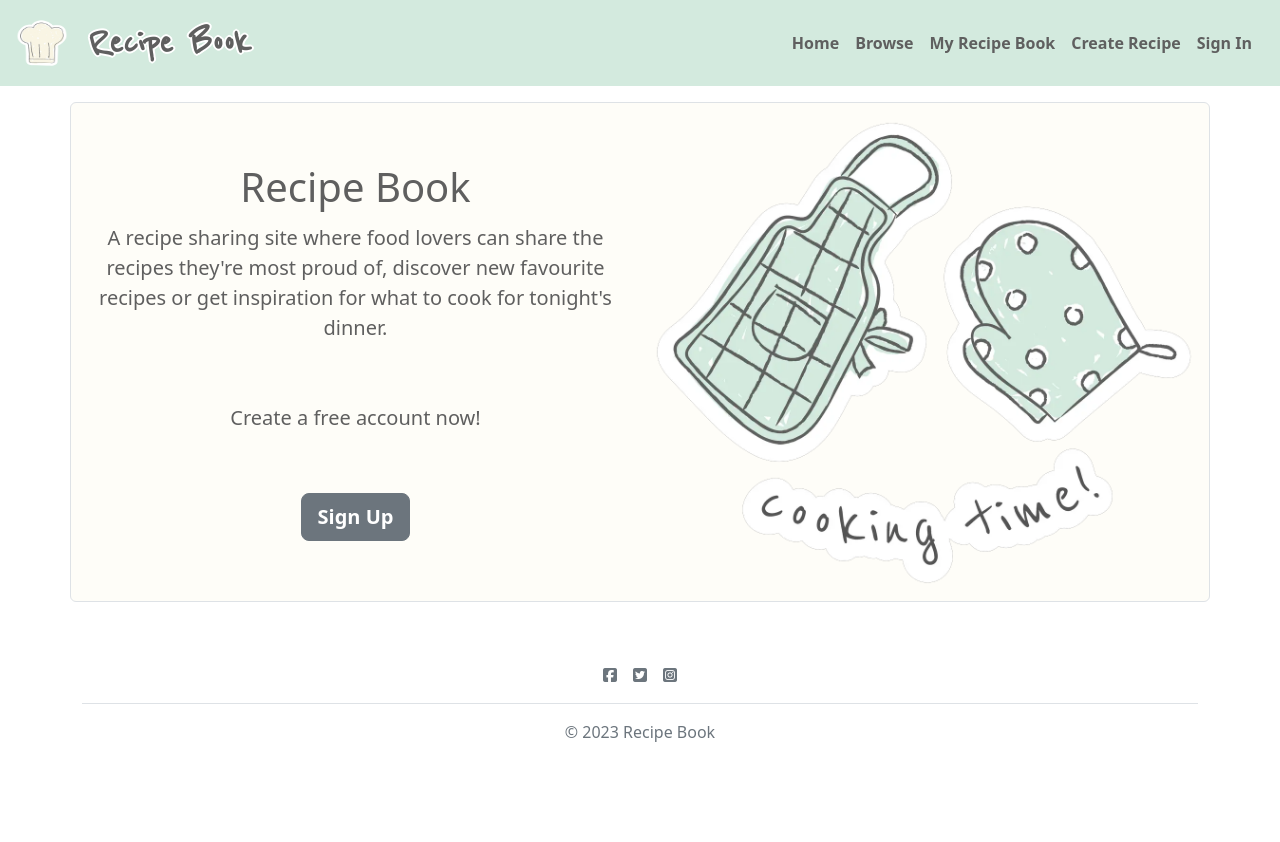
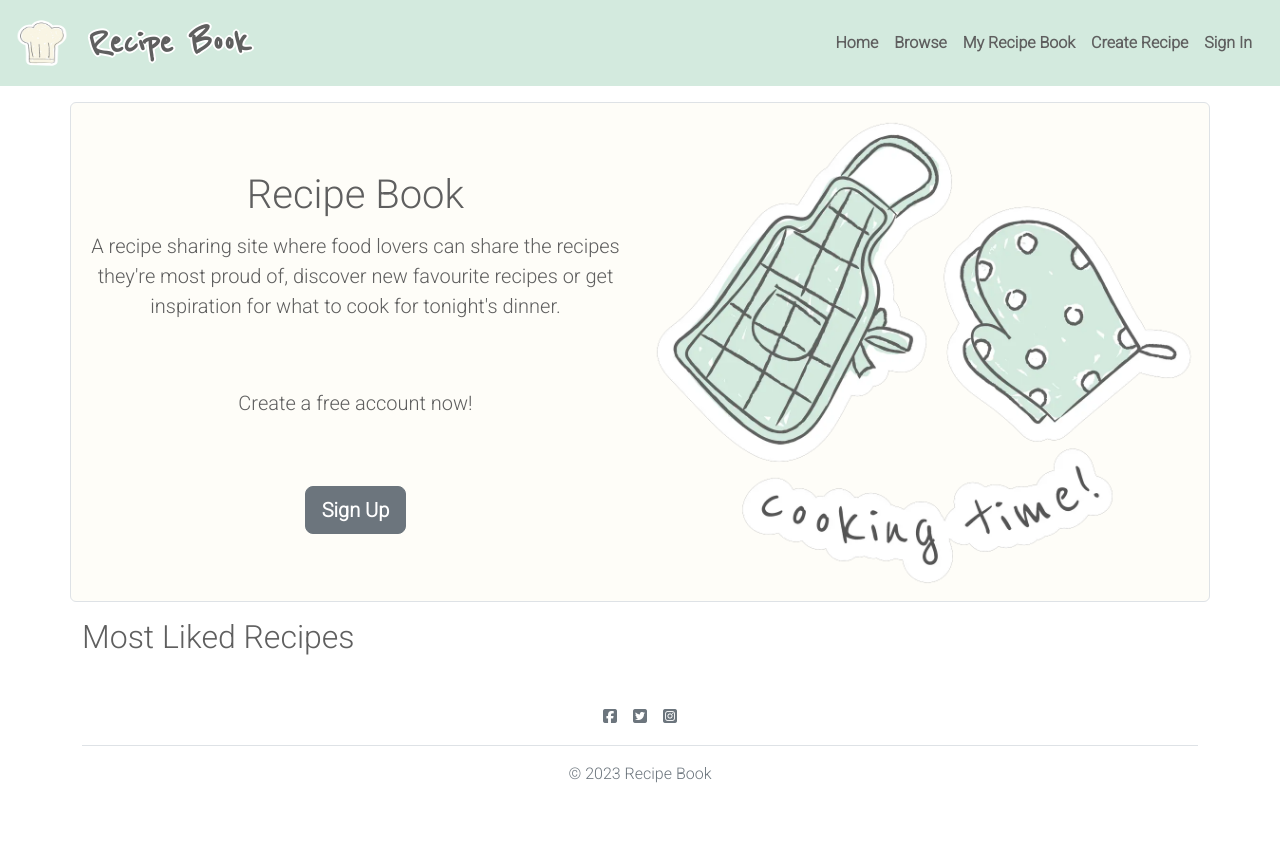
Before and after one commit to VictoriaParkes/recipe-book, a Django app: page / in a window 1280 px wide. Before the commit the page ends 742 px from the top, so only its background shows below. Run offline with Django 3.2, Linux system fonts and the light colour scheme; data that the repository does not hold is empty; parts of the project's set-up code (start-up, migrations or seed data) failed here and were passed over; some libraries are stand-ins or nearby versions.

Commit message:
Add font family 'Roboto'

```diff
--- a/static/css/style.css
+++ b/static/css/style.css
@@ -1,3 +1,7 @@
+body {
+    font-family: 'Roboto', sans-serif;
+}
+
 h1, h2, h3, p, hr {
     color: #5F5F5F;
 }
@@ -28,7 +32,7 @@ a {
 
 .navbar-brand {
     color: #5F5F5F;
-    font-family: 'Reenie Beanie', sans-serif;
+    font-family: 'Reenie Beanie', cursive;
     font-size: 2.5em;
     text-shadow: 1.4px 1.4px #fff, 2px 0 #fff, 1.4px -1.4px #fff, 0 -2px #fff, -1.4px -1.4px #fff, -2px 0 #FFF, -1.4px 1.4px #fff, 0 2px #fff;
 }
--- a/templates/base.html
+++ b/templates/base.html
@@ -11,10 +11,10 @@
     <!-- Bootstrap CDN from https://www.bootstrapcdn.com/ -->
     <link rel="stylesheet" href="https://cdn.jsdelivr.net/npm/bootstrap@5.2.3/dist/css/bootstrap.min.css"
         integrity="sha384-rbsA2VBKQhggwzxH7pPCaAqO46MgnOM80zW1RWuH61DGLwZJEdK2Kadq2F9CUG65" crossorigin="anonymous" />
-    <!-- Google Fonts Link -->
+    <!-- Google Fonts -->
     <link rel="preconnect" href="https://fonts.googleapis.com">
     <link rel="preconnect" href="https://fonts.gstatic.com" crossorigin>
-    <link href="https://fonts.googleapis.com/css2?family=Reenie+Beanie&display=swap" rel="stylesheet">
+    <link href="https://fonts.googleapis.com/css2?family=Reenie+Beanie&family=Roboto:wght@300&display=swap" rel="stylesheet">
     <title>Recipe Book | {{ page_title }}</title>
     <!-- CSS stylesheet -->
     <link rel="stylesheet" href="{% static 'css/style.css' %}">
--- a/templates/index.html
+++ b/templates/index.html
@@ -31,6 +31,7 @@
 </section>
 
 <section id="most-liked">
+    <h2>Most Liked Recipes</h2>
     <div class="row">
         {% for recipe in recipe_list %}
         <div class="col-md-4">
```
